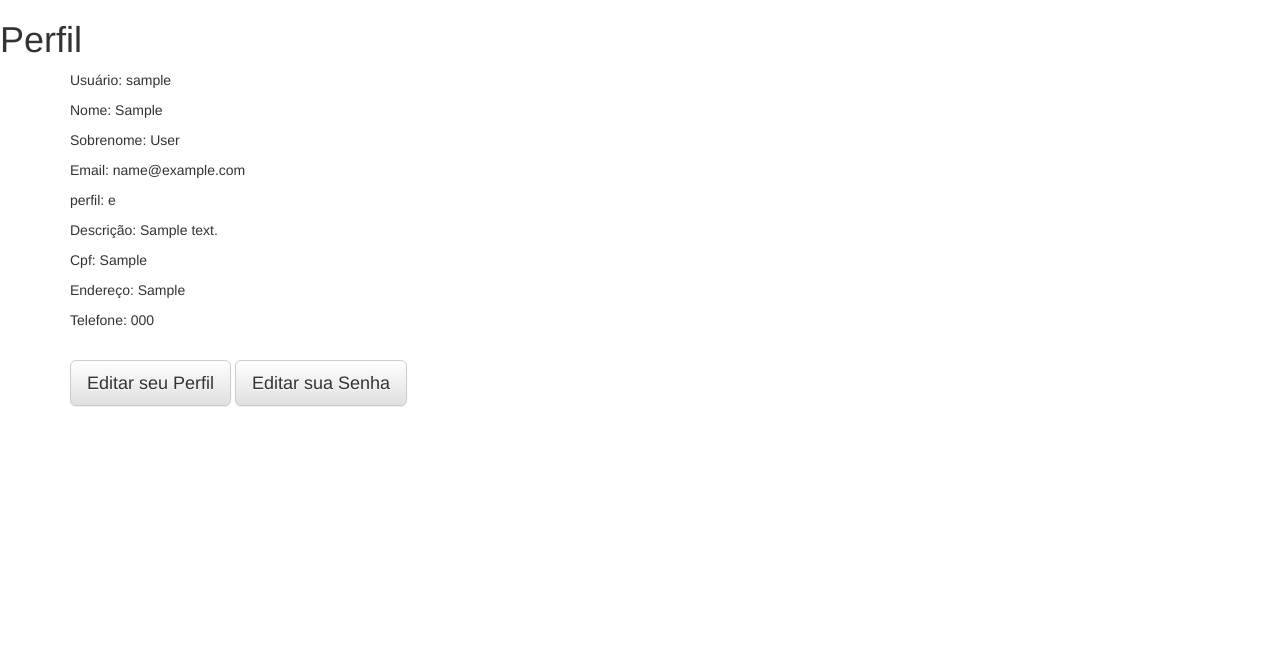
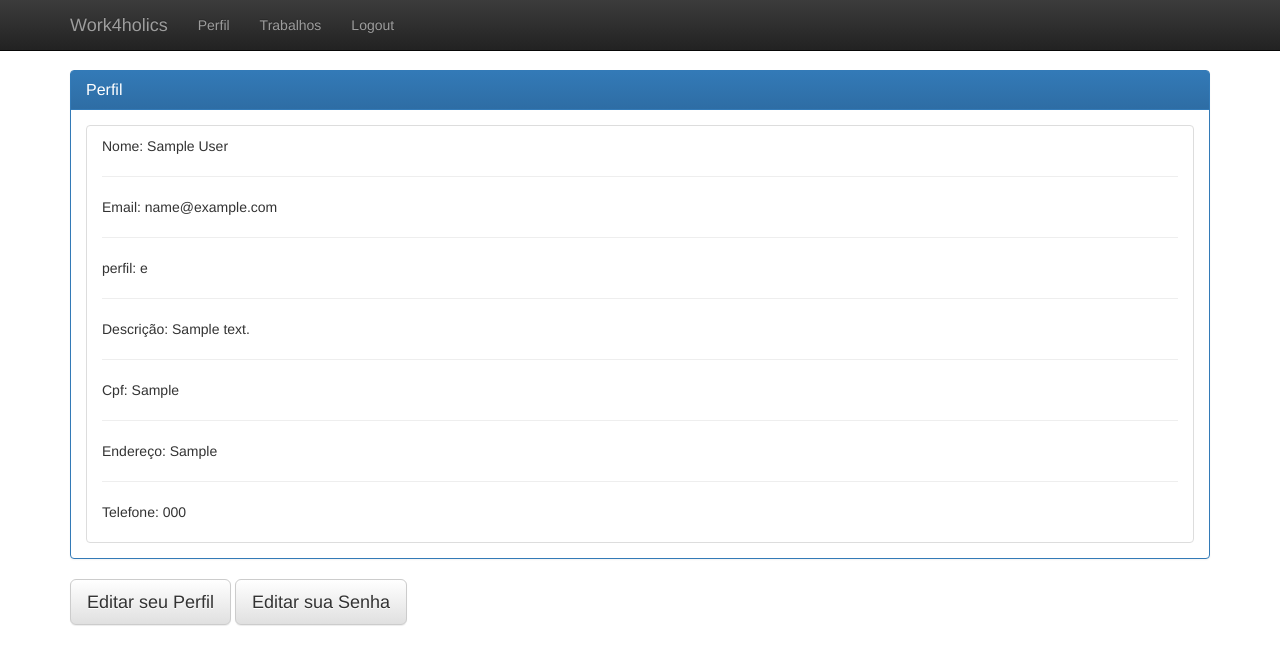
Before and after one commit to s-rafaeldias/ES012017, a Django app: page /perfil/ in a window 1280 px wide. Shown: the top 665 px of the page. Run offline with Django 3.2, Linux system fonts and the light colour scheme; a user stored in the database is signed in; tables that the repository leaves empty hold one stand-in row (values such as "Sample post"); parts of the project's set-up code (start-up, migrations or seed data) failed here and were passed over; some libraries are stand-ins or nearby versions.

Commit message:
adicionando Navbar e arrumando CSS de algumas paginas

```diff
--- a/core/templates/core/Usuario/change_password.html
+++ b/core/templates/core/Usuario/change_password.html
@@ -1,10 +1,9 @@
 {% extends 'core/base.html' %}
-{% block head %}
-    <h1>Trocar senha</h1>
-{% endblock head %}
 
 {% block content %}
     <div class="container">
+     <h1>Trocar senha</h1>
+        <br>
         <form method="post">
             {% csrf_token %}
             {% include 'core/Usuario/form_template.html' %}
--- a/core/templates/core/Usuario/edit_profile.html
+++ b/core/templates/core/Usuario/edit_profile.html
@@ -1,10 +1,9 @@
 {% extends 'core/base.html' %}
-{% block head %}
-    <h1>Perfil</h1>
-{% endblock head %}
 
 {% block content %}
     <div class="container">
+        <h1>Editar Perfil</h1>
+        <br>
         <form method="post">
             {% csrf_token %}
             {% include 'core/Usuario/form_template.html' %}
--- a/core/templates/core/Usuario/perfil.html
+++ b/core/templates/core/Usuario/perfil.html
@@ -1,22 +1,32 @@
 {% extends 'core/base.html' %}
-{% block head %}
-    <h1>Perfil</h1>
-{% endblock head %}
 
 {% block content %}
+
     <div class="container">
-        <p>Usuário: {{ user }}</p>
-        <p>Nome: {{ user.first_name }}</p>
-        <p>Sobrenome: {{ user.last_name }}</p>
+        <div class = "panel panel-primary">
+            <div class = "panel-heading">
+                <h4 class = "panel-title">Perfil</h4>
+            </div>
+            <div class = "panel-body">
+                <div href = "#" class = "list-group-item">
+
+                    <p>Nome: {{ user.first_name }} {{ user.last_name }}</p>
+                    <hr class="head-border">
                     <p>Email: {{ user.email }}</p>
+                    <hr class="head-border">
                     <p>perfil: {{ user.perfil }}</p>
+                    <hr class="head-border">
                     <p>Descrição: {{ user.descricao }}</p>
+                    <hr class="head-border">
                     <p>Cpf: {{ user.cpf }}</p>
+                    <hr class="head-border">
                     <p>Endereço: {{ user.endereco }}</p>
+                    <hr class="head-border">
                     <p>Telefone: {{ user.telefone }}</p>
-        <br>
+                </div>
+            </div>
+        </div>
         <a href="{% url 'perfil-editar' %}" class="btn btn-default btn-lg">Editar seu Perfil</a>
         <a href="{% url 'senha-editar' %}" class="btn btn-default btn-lg">Editar sua Senha</a>
-
    </div>
 {% endblock %}
--- a/core/templates/core/base.html
+++ b/core/templates/core/base.html
@@ -2,17 +2,62 @@
 <html lang="en">
 <head>
     <meta charset="UTF-8">
-    <title>Work4holics </title>
     <!-- Latest compiled and minified CSS -->
     <link rel="stylesheet" href="https://maxcdn.bootstrapcdn.com/bootstrap/3.3.7/css/bootstrap.min.css" integrity="sha384-BVYiiSIFeK1dGmJRAkycuHAHRg32OmUcww7on3RYdg4Va+PmSTsz/K68vbdEjh4u" crossorigin="anonymous">
     <!-- Optional theme -->
     <link rel="stylesheet" href="https://maxcdn.bootstrapcdn.com/bootstrap/3.3.7/css/bootstrap-theme.min.css" integrity="sha384-rHyoN1iRsVXV4nD0JutlnGaslCJuC7uwjduW9SVrLvRYooPp2bWYgmgJQIXwl/Sp" crossorigin="anonymous">
     <!-- Latest compiled and minified JavaScript -->
     <script src="https://maxcdn.bootstrapcdn.com/bootstrap/3.3.7/js/bootstrap.min.js" integrity="sha384-Tc5IQib027qvyjSMfHjOMaLkfuWVxZxUPnCJA7l2mCWNIpG9mGCD8wGNIcPD7Txa" crossorigin="anonymous"></script>
-    {% block head %}
-    {% endblock head %}
+    <title>Work4holics </title>
+    <style>
+        body {  padding-top: 70px;  }
+    </style>
 </head>
 <body>
+    <!-- Navigation -->
+    <nav class="navbar navbar-inverse navbar-fixed-top" role="navigation">
+        <div class="container">
+            <!-- Brand and toggle get grouped for better mobile display -->
+            <div class="navbar-header">
+                <button type="button" class="navbar-toggle" data-toggle="collapse" data-target="#bs-example-navbar-collapse-1">
+                    <span class="sr-only">Toggle navigation</span>
+                    <span class="icon-bar"></span>
+                    <span class="icon-bar"></span>
+                    <span class="icon-bar"></span>
+                </button>
+                <a class="navbar-brand" href="{% url 'index' %}">Work4holics</a>
+            </div>
+            <!-- Collect the nav links, forms, and other content for toggling -->
+            <div class="collapse navbar-collapse" id="bs-example-navbar-collapse-1">
+                <ul class="nav navbar-nav">
+                    {% if user.is_authenticated == False %}
+                        <li>
+                            <a href="{% url 'registrar' %}">Registrar</a>
+                        </li>
+                        <li>
+                            <a href="{% url 'login' %}">Login</a>
+                        </li>
+                        <li>
+                            <a href="{% url 'emprego-list' %}">Trabalhos</a>
+                        </li>
+                    {% endif %}
+                    {% if user.is_authenticated == True%}
+                        <li>
+                            <a href="{% url 'perfil' %}">Perfil</a>
+                        </li>
+                        <li>
+                            <a href="{% url 'emprego-list' %}">Trabalhos</a>
+                        </li>
+                        <li>
+                            <a href="{% url 'logout' %}">Logout</a>
+                        </li>
+                    {% endif %}
+                </ul>
+            </div>
+            <!-- /.navbar-collapse -->
+        </div>
+        <!-- /.container -->
+    </nav>
   {% block content %}
   {% endblock content %}
 </body>
```
Also changed, not shown: core/templates/core/Emprego/emprego_list.html (+15 -3 lines), core/templates/core/Usuario/form_template.html (+6 -4 lines), core/templates/core/Usuario/login.html (+9 -1 lines), core/templates/core/Usuario/register.html (+3 -4 lines), core/templates/core/index.html (+2 -5 lines). Lines whose indentation alone changed are shown as unchanged.
